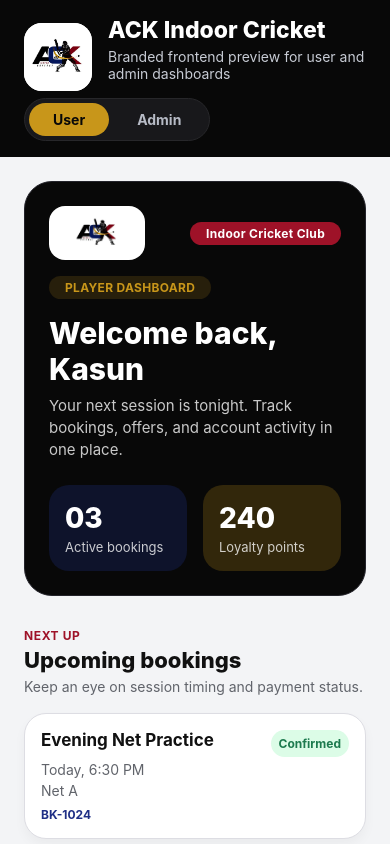
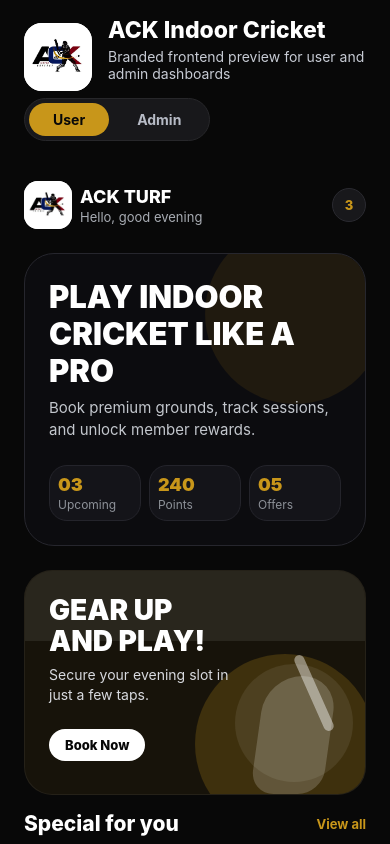
Before and after one commit to ChamiduPrabodya/ACK-cricket---Mobile, a React Native app in the folder frontend/: screen / in a window 390 px wide. Built offline with nearby package versions, Linux system fonts and the light colour scheme.

Commit message:
update the  user dashboard

```diff
--- a/frontend/src/screens/HomeScreen.js
+++ b/frontend/src/screens/HomeScreen.js
@@ -3,53 +3,71 @@ import { colors, spacing } from '../theme';
 
 const logo = require('../assets/ack-logo.webp');
 
-const upcomingBookings = [
+const promos = [
   {
-    id: 'BK-1024',
-    title: 'Evening Net Practice',
-    date: 'Today, 6:30 PM',
-    court: 'Net A',
-    status: 'Confirmed',
+    title: 'Gear Up and Play!',
+    subtitle: 'Secure your evening slot in just a few taps.',
+    cta: 'Book Now',
+    tone: '#17130A',
+    accent: colors.brandGold,
   },
   {
-    id: 'BK-1031',
-    title: 'Weekend Team Session',
-    date: 'Sun, 8:00 AM',
-    court: 'Full Indoor Arena',
-    status: 'Pending Payment',
+    title: 'Holiday Season Promo',
+    subtitle: 'Enjoy 10% off on all weekend bookings this month.',
+    cta: 'Claim Offer',
+    tone: '#241015',
+    accent: colors.brandRed,
+  },
+  {
+    title: 'Unlock Excellence',
+    subtitle: 'Join premium membership and earn priority benefits.',
+    cta: 'Get Membership',
+    tone: '#10131F',
+    accent: colors.brandBlue,
   },
 ];
 
-const quickActions = [
-  { label: 'Book a session', accent: colors.primary },
-  { label: 'View time slots', accent: '#0F766E' },
-  { label: 'Loyalty points', accent: '#B45309' },
-  { label: 'Contact support', accent: '#4338CA' },
+const quickLinks = [
+  { label: 'Bookings', caption: '3 active', accent: colors.brandGold },
+  { label: 'Classes', caption: '2 open', accent: colors.brandBlue },
+  { label: 'Teams', caption: '1 joined', accent: colors.brandRed },
+  { label: 'League', caption: 'Register', accent: '#6E6E73' },
 ];
 
-const promotions = [
-  {
-    title: 'Team Pack Offer',
-    description: 'Book 3 sessions this month and get 15% off the 4th booking.',
-  },
-  {
-    title: 'Morning Saver',
-    description: 'Weekday morning slots now include bonus loyalty points.',
-  },
+const myTeams = [
+  { name: 'Diamond Team', role: 'Captain', members: '11 players' },
+  { name: 'ACK Warriors', role: 'Member', members: '14 players' },
 ];
 
-const notifications = [
-  'Your 6:30 PM booking has been confirmed.',
-  'Two evening slots are now open for Friday.',
-  'Your loyalty balance increased by 40 points.',
+const bookingHighlights = [
+  { label: 'Upcoming', value: '03' },
+  { label: 'Points', value: '240' },
+  { label: 'Offers', value: '05' },
 ];
 
-function SectionTitle({ eyebrow, title, caption }) {
+function PromoCard({ item, featured = false }) {
   return (
-    <View style={styles.sectionHeader}>
-      <Text style={styles.eyebrow}>{eyebrow}</Text>
-      <Text style={styles.sectionTitle}>{title}</Text>
-      {caption ? <Text style={styles.sectionCaption}>{caption}</Text> : null}
+    <View
+      style={[
+        styles.promoCard,
+        { backgroundColor: item.tone },
+        featured && styles.featuredPromoCard,
+      ]}
+    >
+      <View style={[styles.promoGlow, { backgroundColor: item.accent }]} />
+      <View style={styles.promoPattern} />
+      <View style={styles.promoContent}>
+        <Text style={styles.promoTitle}>{item.title}</Text>
+        <Text style={styles.promoSubtitle}>{item.subtitle}</Text>
+        <View style={styles.promoButton}>
+          <Text style={styles.promoButtonText}>{item.cta}</Text>
+        </View>
+      </View>
+      <View style={styles.playerSilhouette}>
+        <View style={styles.playerAura} />
+        <View style={styles.playerBody} />
+        <View style={styles.playerBat} />
+      </View>
     </View>
   );
 }
@@ -61,114 +79,79 @@ export default function HomeScreen() {
       contentContainerStyle={styles.content}
       showsVerticalScrollIndicator={false}
     >
-      <View style={styles.hero}>
-        <View style={styles.heroTopRow}>
-          <Image source={logo} style={styles.heroLogo} resizeMode="contain" />
-          <View style={styles.heroRibbon}>
-            <Text style={styles.heroRibbonText}>Indoor Cricket Club</Text>
+      <View style={styles.heroShell}>
+        <View style={styles.topBar}>
+          <View style={styles.brandRow}>
+            <Image source={logo} style={styles.logo} resizeMode="contain" />
+            <View>
+              <Text style={styles.brandName}>ACK Turf</Text>
+              <Text style={styles.greeting}>Hello, good evening</Text>
             </View>
           </View>
-        <View style={styles.heroBadge}>
-          <Text style={styles.heroBadgeText}>Player Dashboard</Text>
+          <View style={styles.notificationBubble}>
+            <Text style={styles.notificationText}>3</Text>
           </View>
-        <Text style={styles.heroTitle}>Welcome back, Kasun</Text>
+        </View>
+
+        <View style={styles.heroCard}>
+          <View style={styles.heroPattern} />
+          <Text style={styles.heroTitle}>Play Indoor Cricket Like a Pro</Text>
           <Text style={styles.heroSubtitle}>
-          Your next session is tonight. Track bookings, offers, and account
-          activity in one place.
+            Book premium grounds, track sessions, and unlock member rewards.
           </Text>
 
-        <View style={styles.heroStatsRow}>
-          <View style={styles.heroStatCard}>
-            <Text style={styles.heroStatValue}>03</Text>
-            <Text style={styles.heroStatLabel}>Active bookings</Text>
+          <View style={styles.heroStats}>
+            {bookingHighlights.map((item) => (
+              <View key={item.label} style={styles.heroStatChip}>
+                <Text style={styles.heroStatValue}>{item.value}</Text>
+                <Text style={styles.heroStatLabel}>{item.label}</Text>
               </View>
-          <View style={[styles.heroStatCard, styles.heroStatCardAccent]}>
-            <Text style={styles.heroStatValue}>240</Text>
-            <Text style={styles.heroStatLabel}>Loyalty points</Text>
+            ))}
           </View>
         </View>
       </View>
 
-      <SectionTitle
-        eyebrow="Next Up"
-        title="Upcoming bookings"
-        caption="Keep an eye on session timing and payment status."
-      />
-      <View style={styles.stack}>
-        {upcomingBookings.map((booking) => (
-          <View key={booking.id} style={styles.bookingCard}>
-            <View style={styles.bookingTopRow}>
-              <Text style={styles.bookingTitle}>{booking.title}</Text>
-              <View
-                style={[
-                  styles.statusPill,
-                  booking.status === 'Confirmed'
-                    ? styles.statusSuccess
-                    : styles.statusWarning,
-                ]}
-              >
-                <Text
-                  style={[
-                    styles.statusText,
-                    booking.status === 'Confirmed'
-                      ? styles.statusTextSuccess
-                      : styles.statusTextWarning,
-                  ]}
-                >
-                  {booking.status}
+      <PromoCard item={promos[0]} featured />
+
+
+
+      <View style={styles.sectionHeader}>
+        <Text style={styles.sectionTitle}>Special for you</Text>
+        <Text style={styles.sectionAction}>View all</Text>
+      </View>
+      <View style={styles.cardStack}>
+        {promos.slice(1).map((item) => (
+          <PromoCard key={item.title} item={item} />
+        ))}
+      </View>
+
+      <View style={styles.sectionHeader}>
+        <Text style={styles.sectionTitle}>My teams</Text>
+        <Text style={styles.sectionAction}>Manage</Text>
+      </View>
+      <View style={styles.teamsPanel}>
+        {myTeams.map((team) => (
+          <View key={team.name} style={styles.teamRow}>
+            <View style={styles.teamAvatar}>
+              <Text style={styles.teamAvatarText}>
+                {team.name
+                  .split(' ')
+                  .map((word) => word[0])
+                  .join('')
+                  .slice(0, 2)}
               </Text>
             </View>
+            <View style={styles.teamInfo}>
+              <Text style={styles.teamName}>{team.name}</Text>
+              <Text style={styles.teamMeta}>
+                {team.role} . {team.members}
+              </Text>
             </View>
-            <Text style={styles.bookingMeta}>{booking.date}</Text>
-            <Text style={styles.bookingMeta}>{booking.court}</Text>
-            <Text style={styles.bookingId}>{booking.id}</Text>
+            <Text style={styles.teamArrow}>...</Text>
           </View>
         ))}
       </View>
 
-      <SectionTitle
-        eyebrow="Explore"
-        title="Quick actions"
-        caption="Designed for the tasks players use most often."
-      />
-      <View style={styles.actionGrid}>
-        {quickActions.map((action) => (
-          <View key={action.label} style={styles.actionCard}>
-            <View
-              style={[styles.actionAccent, { backgroundColor: action.accent }]}
-            />
-            <Text style={styles.actionLabel}>{action.label}</Text>
-          </View>
-        ))}
-      </View>
-
-      <SectionTitle
-        eyebrow="Offers"
-        title="Promotions for you"
-        caption="Personalized discounts and value packs."
-      />
-      <View style={styles.stack}>
-        {promotions.map((promotion) => (
-          <View key={promotion.title} style={styles.promoCard}>
-            <Text style={styles.promoTitle}>{promotion.title}</Text>
-            <Text style={styles.promoDescription}>{promotion.description}</Text>
-          </View>
-        ))}
-      </View>
-
-      <SectionTitle
-        eyebrow="Alerts"
-        title="Recent notifications"
-        caption="Latest updates from the stadium and booking system."
-      />
-      <View style={styles.stack}>
-        {notifications.map((item) => (
-          <View key={item} style={styles.notificationRow}>
-            <View style={styles.notificationDot} />
-            <Text style={styles.notificationText}>{item}</Text>
-          </View>
-        ))}
-      </View>
     </ScrollView>
   );
 }
@@ -176,243 +159,318 @@ export default function HomeScreen() {
 const styles = StyleSheet.create({
   screen: {
     flex: 1,
-    backgroundColor: colors.background,
+    backgroundColor: colors.brandBlack,
   },
   content: {
     padding: spacing.lg,
     paddingBottom: spacing.xxl,
   },
-  hero: {
-    backgroundColor: colors.brandBlack,
+  heroShell: {
+    marginBottom: spacing.lg,
+  },
+  topBar: {
+    flexDirection: 'row',
+    justifyContent: 'space-between',
+    alignItems: 'center',
+    marginBottom: spacing.lg,
+  },
+  brandRow: {
+    flexDirection: 'row',
+    alignItems: 'center',
+    gap: spacing.sm,
+  },
+  logo: {
+    width: 48,
+    height: 48,
+    borderRadius: 14,
+    backgroundColor: colors.surface,
+  },
+  brandName: {
+    color: colors.surface,
+    fontSize: 18,
+    fontWeight: '800',
+    textTransform: 'uppercase',
+  },
+  greeting: {
+    color: '#A8ACB3',
+    fontSize: 13,
+    marginTop: 2,
+  },
+  notificationBubble: {
+    width: 34,
+    height: 34,
+    borderRadius: 17,
+    backgroundColor: '#18181B',
+    alignItems: 'center',
+    justifyContent: 'center',
+    borderWidth: 1,
+    borderColor: '#2A2A30',
+  },
+  notificationText: {
+    color: colors.brandGold,
+    fontSize: 13,
+    fontWeight: '800',
+  },
+  heroCard: {
+    backgroundColor: '#0C0C0F',
+    borderRadius: 30,
+    padding: spacing.lg,
+    borderWidth: 1,
+    borderColor: '#26262D',
+    overflow: 'hidden',
+  },
+  heroPattern: {
+    position: 'absolute',
+    top: -30,
+    right: -20,
+    width: 180,
+    height: 180,
+    borderRadius: 90,
+    backgroundColor: 'rgba(200,150,26,0.10)',
+  },
+  heroTitle: {
+    color: colors.surface,
+    fontSize: 31,
+    fontWeight: '900',
+    lineHeight: 37,
+    textTransform: 'uppercase',
+    maxWidth: 260,
+  },
+  heroSubtitle: {
+    color: '#C3C7CD',
+    fontSize: 15,
+    lineHeight: 22,
+    marginTop: spacing.sm,
+    maxWidth: 280,
+  },
+  heroStats: {
+    flexDirection: 'row',
+    gap: spacing.sm,
+    marginTop: spacing.lg,
+  },
+  heroStatChip: {
+    flex: 1,
+    backgroundColor: '#141419',
+    borderRadius: 18,
+    paddingVertical: spacing.sm,
+    paddingHorizontal: spacing.sm,
+    borderWidth: 1,
+    borderColor: '#24242B',
+  },
+  heroStatValue: {
+    color: colors.brandGold,
+    fontSize: 18,
+    fontWeight: '900',
+  },
+  heroStatLabel: {
+    color: '#8D9198',
+    fontSize: 12,
+    marginTop: 2,
+  },
+  promoCard: {
+    minHeight: 190,
     borderRadius: 28,
     padding: spacing.lg,
+    overflow: 'hidden',
+    borderWidth: 1,
+    borderColor: 'rgba(255,255,255,0.06)',
+    marginBottom: spacing.md,
+  },
+  featuredPromoCard: {
+    minHeight: 225,
+  },
+  promoGlow: {
+    position: 'absolute',
+    bottom: -40,
+    right: -10,
+    width: 180,
+    height: 180,
+    borderRadius: 90,
+    opacity: 0.22,
+  },
+  promoPattern: {
+    position: 'absolute',
+    top: 0,
+    left: 0,
+    right: 0,
+    height: 70,
+    opacity: 0.08,
+    backgroundColor: colors.surface,
+  },
+  promoContent: {
+    maxWidth: '62%',
+    zIndex: 2,
+  },
+  promoTitle: {
+    color: colors.surface,
+    fontSize: 28,
+    fontWeight: '900',
+    lineHeight: 31,
+    textTransform: 'uppercase',
+  },
+  promoSubtitle: {
+    color: '#D8DADF',
+    fontSize: 14,
+    lineHeight: 20,
+    marginTop: spacing.sm,
+  },
+  promoButton: {
+    alignSelf: 'flex-start',
+    backgroundColor: colors.surface,
+    borderRadius: 999,
+    paddingHorizontal: spacing.md,
+    paddingVertical: spacing.sm,
+    marginTop: spacing.lg,
+  },
+  promoButtonText: {
+    color: colors.brandBlack,
+    fontSize: 13,
+    fontWeight: '800',
+  },
+  playerSilhouette: {
+    position: 'absolute',
+    right: 12,
+    bottom: 0,
+    width: 118,
+    height: 150,
+    alignItems: 'center',
+    justifyContent: 'flex-end',
+  },
+  playerAura: {
+    position: 'absolute',
+    bottom: 12,
+    width: 118,
+    height: 118,
+    borderRadius: 59,
+    backgroundColor: 'rgba(255,255,255,0.08)',
+  },
+  playerBody: {
+    width: 72,
+    height: 118,
+    borderTopLeftRadius: 36,
+    borderTopRightRadius: 36,
+    borderBottomLeftRadius: 24,
+    borderBottomRightRadius: 24,
+    backgroundColor: 'rgba(255,255,255,0.18)',
+    transform: [{ skewX: '-8deg' }],
+  },
+  playerBat: {
+    position: 'absolute',
+    top: 8,
+    right: 34,
+    width: 10,
+    height: 82,
+    borderRadius: 8,
+    backgroundColor: 'rgba(255,255,255,0.42)',
+    transform: [{ rotate: '-24deg' }],
+  },
+  quickLinksRow: {
+    flexDirection: 'row',
+    flexWrap: 'wrap',
+    gap: spacing.md,
     marginBottom: spacing.xl,
+  },
+  quickLinkCard: {
+    width: '47%',
+    backgroundColor: '#111115',
+    borderRadius: 22,
+    padding: spacing.md,
     borderWidth: 1,
-    borderColor: '#23232A',
+    borderColor: '#24242B',
   },
-  heroTopRow: {
+  quickLinkAccent: {
+    width: 36,
+    height: 8,
+    borderRadius: 999,
+    marginBottom: spacing.md,
+  },
+  quickLinkLabel: {
+    color: colors.surface,
+    fontSize: 16,
+    fontWeight: '800',
+  },
+  quickLinkCaption: {
+    color: '#92959C',
+    fontSize: 13,
+    marginTop: spacing.xs,
+  },
+  sectionHeader: {
     flexDirection: 'row',
     justifyContent: 'space-between',
     alignItems: 'center',
     marginBottom: spacing.md,
   },
-  heroLogo: {
-    width: 96,
-    height: 54,
-    backgroundColor: colors.surface,
-    borderRadius: 16,
-  },
-  heroRibbon: {
-    backgroundColor: colors.brandRed,
-    borderRadius: 999,
-    paddingHorizontal: spacing.md,
-    paddingVertical: spacing.xs,
-  },
-  heroRibbonText: {
+  sectionTitle: {
     color: colors.surface,
-    fontSize: 12,
-    fontWeight: '700',
-    letterSpacing: 0.3,
-  },
-  heroBadge: {
-    alignSelf: 'flex-start',
-    backgroundColor: 'rgba(200,150,26,0.16)',
-    borderRadius: 999,
-    paddingHorizontal: spacing.md,
-    paddingVertical: spacing.xs,
-    marginBottom: spacing.md,
-  },
-  heroBadgeText: {
-    color: colors.brandGold,
-    fontSize: 12,
-    fontWeight: '700',
-    letterSpacing: 0.3,
-    textTransform: 'uppercase',
-  },
-  heroTitle: {
-    color: colors.surface,
-    fontSize: 30,
-    fontWeight: '800',
-    lineHeight: 36,
-  },
-  heroSubtitle: {
-    color: 'rgba(255,255,255,0.78)',
-    fontSize: 15,
-    lineHeight: 22,
-    marginTop: spacing.sm,
-  },
-  heroStatsRow: {
-    flexDirection: 'row',
-    gap: spacing.md,
-    marginTop: spacing.lg,
-  },
-  heroStatCard: {
-    flex: 1,
-    backgroundColor: 'rgba(31,47,134,0.28)',
-    borderRadius: 20,
-    padding: spacing.md,
-  },
-  heroStatCardAccent: {
-    backgroundColor: 'rgba(200,150,26,0.22)',
-  },
-  heroStatValue: {
-    color: colors.surface,
-    fontSize: 28,
+    fontSize: 21,
     fontWeight: '800',
   },
-  heroStatLabel: {
-    color: 'rgba(255,255,255,0.78)',
+  sectionAction: {
+    color: colors.brandGold,
     fontSize: 13,
-    marginTop: spacing.xs,
+    fontWeight: '700',
   },
-  sectionHeader: {
-    marginBottom: spacing.md,
-  },
-  eyebrow: {
-    color: colors.brandRed,
-    fontSize: 12,
-    fontWeight: '700',
-    letterSpacing: 0.6,
-    textTransform: 'uppercase',
-  },
-  sectionTitle: {
-    color: colors.text,
-    fontSize: 22,
-    fontWeight: '800',
-    marginTop: spacing.xs,
-  },
-  sectionCaption: {
-    color: colors.mutedText,
-    fontSize: 14,
-    lineHeight: 20,
-    marginTop: spacing.xs,
-  },
-  stack: {
-    gap: spacing.md,
+  cardStack: {
     marginBottom: spacing.xl,
   },
-  bookingCard: {
-    backgroundColor: colors.surface,
+  teamsPanel: {
+    backgroundColor: '#F7F2E7',
+    borderRadius: 28,
+    padding: spacing.md,
+    marginBottom: spacing.xl,
+  },
+  teamRow: {
+    flexDirection: 'row',
+    alignItems: 'center',
+    paddingVertical: spacing.sm,
+  },
+  teamAvatar: {
+    width: 44,
+    height: 44,
     borderRadius: 22,
-    padding: spacing.md,
-    borderWidth: 1,
-    borderColor: colors.border,
-    shadowColor: '#000000',
-    shadowOpacity: 0.04,
-    shadowRadius: 12,
-    shadowOffset: { width: 0, height: 6 },
-    elevation: 1,
+    backgroundColor: colors.brandGold,
+    alignItems: 'center',
+    justifyContent: 'center',
+    marginRight: spacing.sm,
   },
-  bookingTopRow: {
+  teamAvatarText: {
+    color: colors.brandBlack,
+    fontSize: 14,
+    fontWeight: '900',
+  },
+  teamInfo: {
+    flex: 1,
+  },
+  teamName: {
+    color: colors.text,
+    fontSize: 16,
+    fontWeight: '800',
+  },
+  teamMeta: {
+    color: colors.mutedText,
+    fontSize: 13,
+    marginTop: 2,
+  },
+  teamArrow: {
+    color: '#A0A0A5',
+    fontSize: 18,
+    fontWeight: '800',
+  },
+  bottomNavMock: {
     flexDirection: 'row',
     justifyContent: 'space-between',
-    alignItems: 'flex-start',
-    gap: spacing.sm,
+    alignItems: 'center',
+    backgroundColor: '#F7F2E7',
+    borderRadius: 26,
+    paddingHorizontal: spacing.md,
+    paddingVertical: spacing.md,
   },
-  bookingTitle: {
-    flex: 1,
-    color: colors.text,
-    fontSize: 17,
+  bottomNavItem: {
+    color: '#7A7A80',
+    fontSize: 11,
     fontWeight: '700',
   },
-  bookingMeta: {
-    color: colors.mutedText,
-    fontSize: 14,
-    marginTop: spacing.xs,
-  },
-  bookingId: {
-    color: colors.brandBlue,
-    fontSize: 12,
-    fontWeight: '700',
-    marginTop: spacing.sm,
-  },
-  statusPill: {
-    borderRadius: 999,
-    paddingHorizontal: spacing.sm,
-    paddingVertical: 6,
-  },
-  statusSuccess: {
-    backgroundColor: '#DCFCE7',
-  },
-  statusWarning: {
-    backgroundColor: '#FEF3C7',
-  },
-  statusText: {
-    fontSize: 12,
-    fontWeight: '700',
-  },
-  statusTextSuccess: {
-    color: colors.success,
-  },
-  statusTextWarning: {
-    color: colors.warning,
-  },
-  actionGrid: {
-    flexDirection: 'row',
-    flexWrap: 'wrap',
-    gap: spacing.md,
-    marginBottom: spacing.xl,
-  },
-  actionCard: {
-    width: '47%',
-    backgroundColor: colors.surfaceMuted,
-    borderRadius: 22,
-    padding: spacing.md,
-    borderWidth: 1,
-    borderColor: colors.border,
-    minHeight: 108,
-    justifyContent: 'space-between',
-  },
-  actionAccent: {
-    width: 42,
-    height: 10,
-    borderRadius: 999,
-  },
-  actionLabel: {
-    color: colors.text,
-    fontSize: 16,
-    fontWeight: '700',
-    lineHeight: 22,
-  },
-  promoCard: {
-    backgroundColor: '#FFF7EA',
-    borderRadius: 22,
-    padding: spacing.md,
-    borderWidth: 1,
-    borderColor: '#EAC66B',
-  },
-  promoTitle: {
-    color: '#8A121F',
-    fontSize: 17,
-    fontWeight: '800',
-  },
-  promoDescription: {
-    color: '#564117',
-    fontSize: 14,
-    lineHeight: 20,
-    marginTop: spacing.xs,
-  },
-  notificationRow: {
-    flexDirection: 'row',
-    alignItems: 'flex-start',
-    backgroundColor: colors.surface,
-    borderRadius: 18,
-    padding: spacing.md,
-    gap: spacing.sm,
-    borderWidth: 1,
-    borderColor: colors.border,
-  },
-  notificationDot: {
-    width: 10,
-    height: 10,
-    borderRadius: 999,
-    backgroundColor: colors.brandRed,
-    marginTop: 4,
-  },
-  notificationText: {
-    flex: 1,
-    color: colors.text,
-    fontSize: 14,
-    lineHeight: 20,
+  bottomNavItemActive: {
+    color: colors.brandGold,
   },
 });
```
Lines whose indentation alone changed are shown as unchanged.
